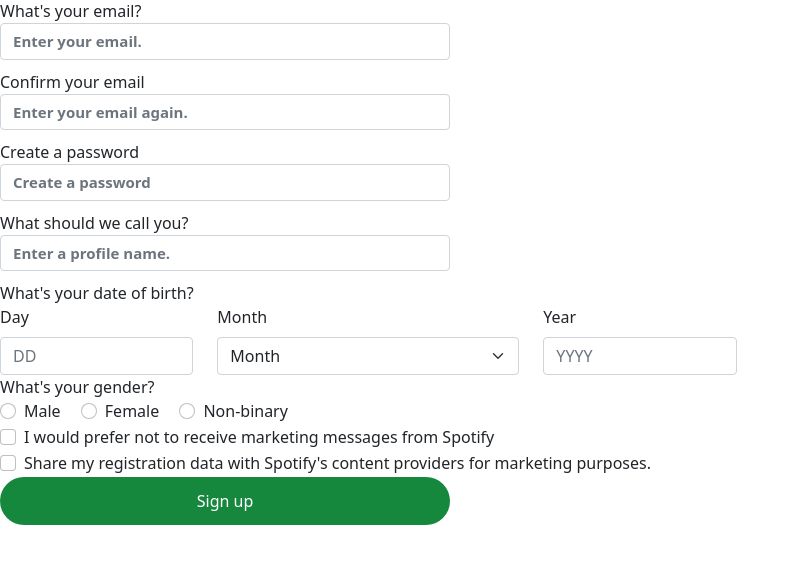
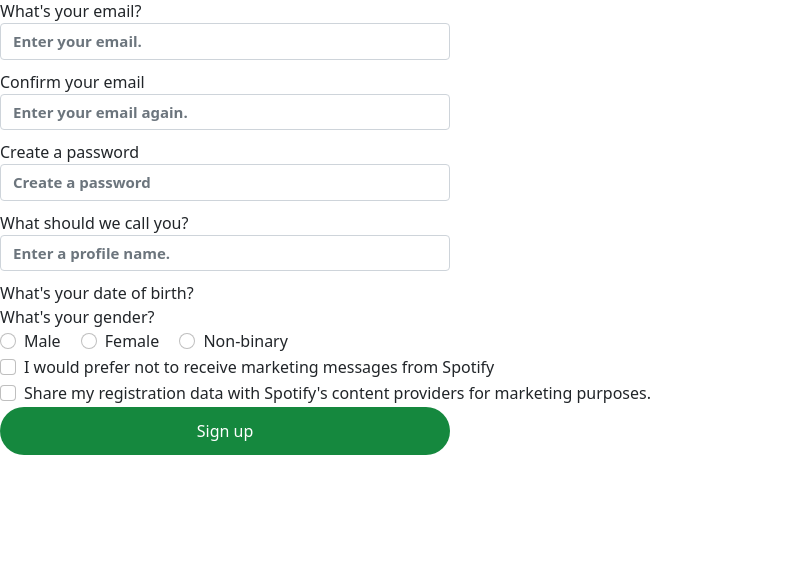
Before and after one commit to TToan22/spotify, a PHP site: page /signup.php in a window 1280 px wide. Shown: the part 107-671 px from the top of the page, without its empty margins (0-800 px from the left). Run offline with PHP 8.4, Linux system fonts and the light colour scheme.

Commit message:
Update signup.php

```diff
--- a/signup.php
+++ b/signup.php
@@ -38,37 +38,6 @@
       <div>
           <label for="exampleInputEmail1">What's your date of birth?</label>
       </div>
-
-
-      <div>
-        <div class="row">
-          <div class="col-xs-2 col-md-2">
-            <label for="validationDefault01" class="form-label">Day</label>
-            <input type="text" class="form-control" id="validationDefault01" placeholder="DD" >
-          </div>
-          <div class="col-xs-3 col-md-3">
-                <label for="validationDefault04" class="form-label">Month</label>
-        <select class="form-select" id="validationDefault04" required>
-          <option selected disabled value="">Month</option>
-          <option>January</option>
-          <option>February</option>
-          <option>March</option>
-          <option>April</option>
-          <option>May</option>
-          <option>June</option>
-          <option>July</option>
-          <option>August</option>
-          <option>September</option>
-          <option>October</option>
-          <option>November</option>
-          <option>December</option>
-              </select>
-          </div>
-          <div class="col-xs-2 col-md-2">
-                <label for="validationDefault02" class="form-label">Year</label>
-                <input type="text" class="form-control" id="validationDefault02" placeholder="YYYY" >
-          </div>
-      </div>
       <div>
         <label for="exampleInputEmail1">What's your gender?</label>
       </div>
```
